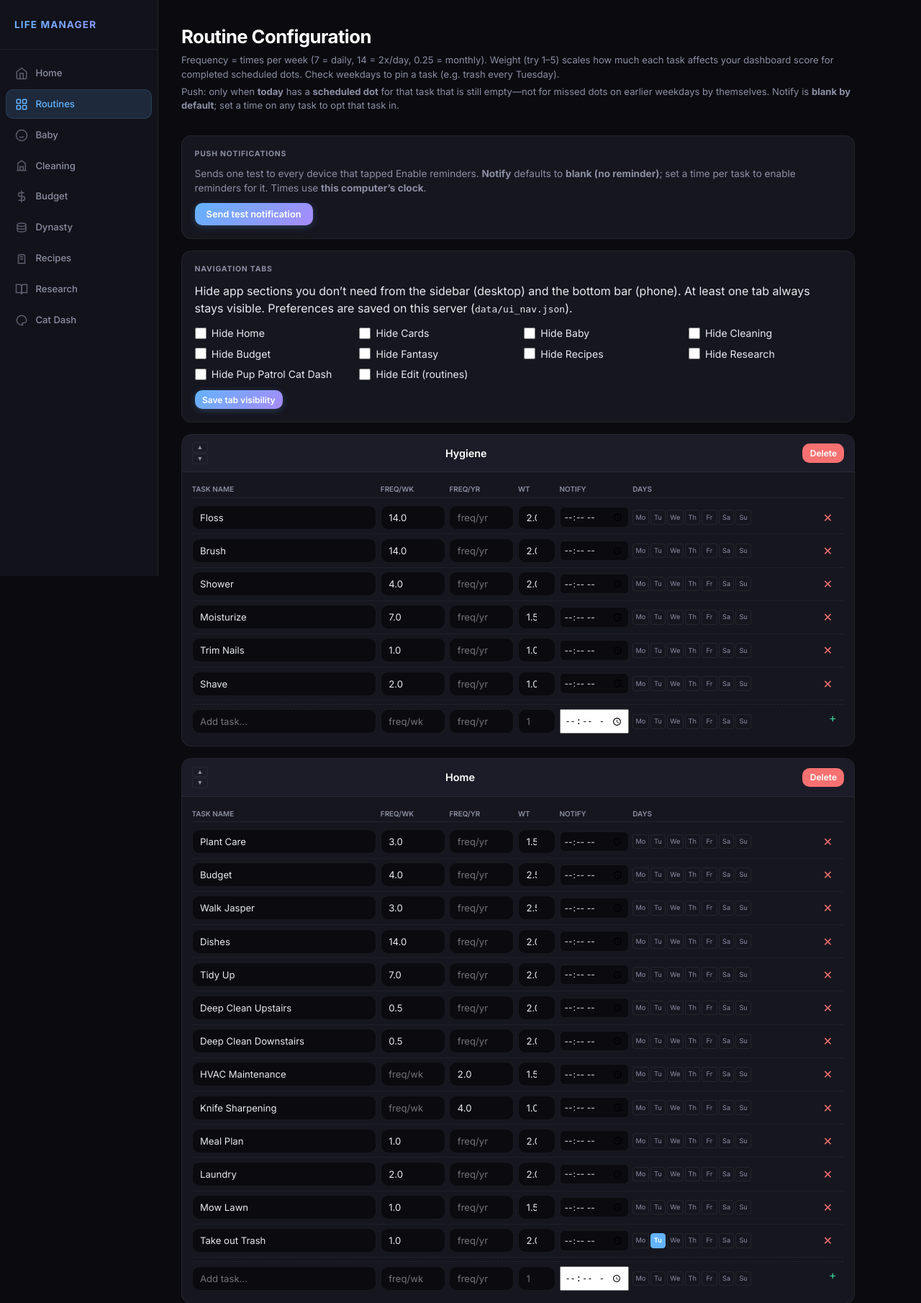
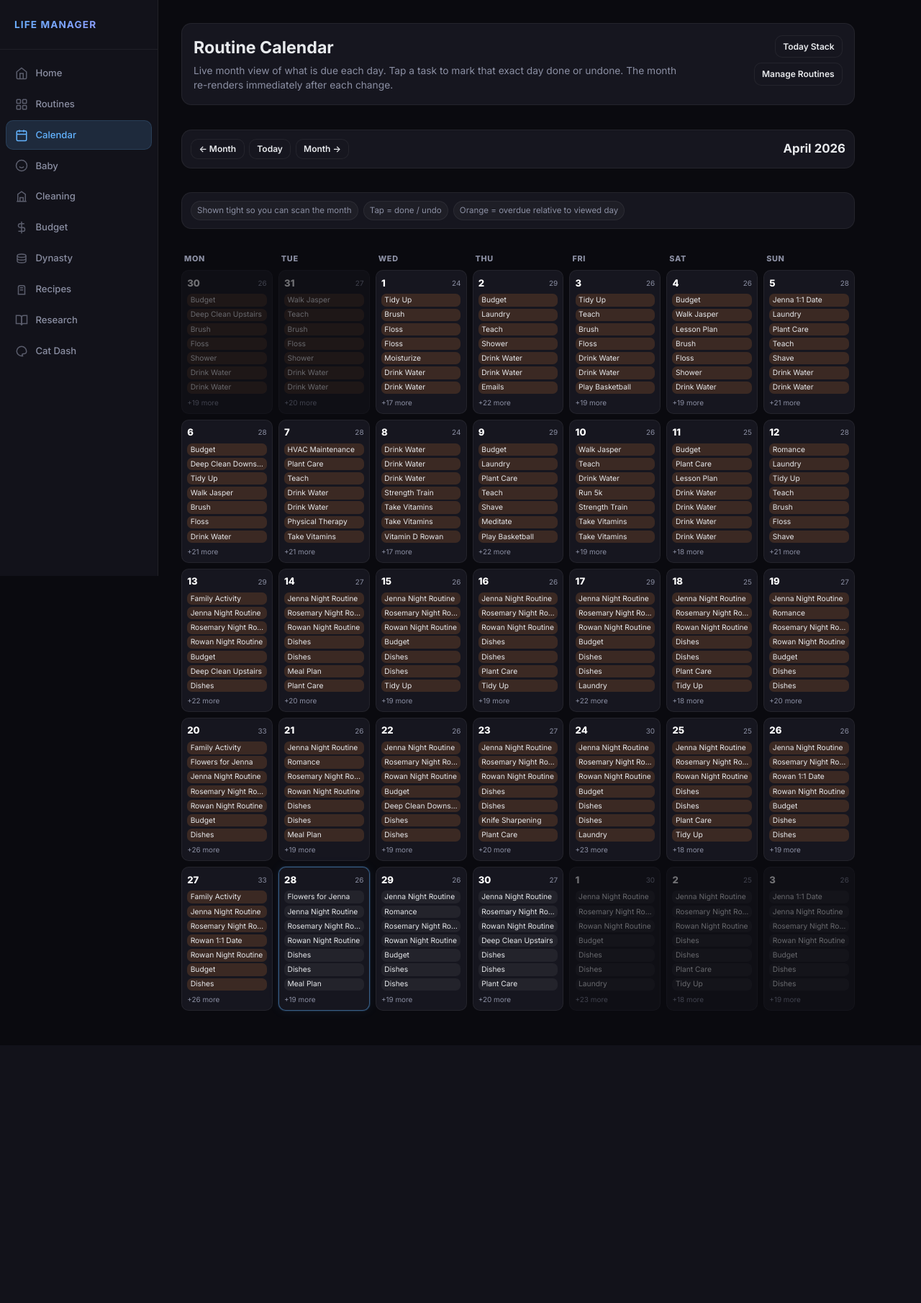
Before and after one commit to Starvard/life-manager, a Flask app: page /routines?view=calendar in a window 1280 px wide. Shown: the top 1810 px of the page at 72% size. After the commit the page ends 1405 px from the top, so only its background shows below. Run offline with Flask 3, Linux system fonts and the light colour scheme; some libraries are stand-ins or nearby versions.

Commit message:
Add live routine calendar view
Add a Calendar tab at /routines?view=calendar that renders a live month view from existing routine card data. Each day shows due tasks tightly and supports tapping a task to mark that exact day/dot done or undone through the existing set-dot API.

Also add Calendar to nav visibility preferences and polish the dashboard so Routines and Calendar are separate entry points.

```diff
--- /dev/null
+++ b/static/js/nav-dashboard-polish.js
@@ -0,0 +1,39 @@
+(function () {
+  function polishDashboardTiles() {
+    const grid = document.querySelector('.app-grid');
+    if (!grid) return;
+
+    const editTile = grid.querySelector('[data-nav-tab="edit"]');
+    if (editTile) editTile.remove();
+
+    const routinesTile = grid.querySelector('[data-nav-tab="cards"]');
+    if (routinesTile) {
+      const name = routinesTile.querySelector('.app-tile-name');
+      const desc = routinesTile.querySelector('.app-tile-desc');
+      const secondary = routinesTile.querySelector('.btn-outline');
+      if (name) name.textContent = 'Routines';
+      if (desc) desc.textContent = 'Today stack, overdue items, done list, and routine management.';
+      if (secondary) {
+        secondary.href = '/routines';
+        secondary.textContent = 'Manage';
+      }
+    }
+
+    if (!grid.querySelector('[data-nav-tab="calendar"]')) {
+      const tile = document.createElement('div');
+      tile.className = 'app-tile';
+      tile.setAttribute('data-nav-tab', 'calendar');
+      tile.innerHTML = '<div class="app-tile-head"><span class="app-tile-name">Calendar</span></div>' +
+        '<p class="app-tile-desc">Live month view of routine due dates and completed tasks.</p>' +
+        '<div class="app-tile-actions"><a href="/routines?view=calendar" class="btn btn-sm btn-primary">Open</a></div>';
+      if (routinesTile && routinesTile.nextSibling) grid.insertBefore(tile, routinesTile.nextSibling);
+      else grid.appendChild(tile);
+    }
+  }
+
+  if (document.readyState === 'loading') {
+    document.addEventListener('DOMContentLoaded', polishDashboardTiles);
+  } else {
+    polishDashboardTiles();
+  }
+})();
--- /dev/null
+++ b/static/js/routine-calendar.js
@@ -0,0 +1,240 @@
+(function () {
+  const params = new URLSearchParams(location.search);
+  if (location.pathname !== '/routines' || params.get('view') !== 'calendar') return;
+
+  const DAYS = ['Mon', 'Tue', 'Wed', 'Thu', 'Fri', 'Sat', 'Sun'];
+  const AREA_CLASS_PREFIX = 'cal-area-';
+
+  function parseIso(s) { return new Date(String(s).slice(0, 10) + 'T00:00:00'); }
+  function iso(d) {
+    const y = d.getFullYear();
+    const m = String(d.getMonth() + 1).padStart(2, '0');
+    const day = String(d.getDate()).padStart(2, '0');
+    return y + '-' + m + '-' + day;
+  }
+  function addDays(d, n) { const x = new Date(d); x.setDate(x.getDate() + n); return x; }
+  function monthKey(d) { return d.getFullYear() + '-' + String(d.getMonth() + 1).padStart(2, '0'); }
+  function monthLabel(d) { return d.toLocaleDateString('en-US', { month: 'long', year: 'numeric' }); }
+  function weekKeyFor(d) {
+    const x = new Date(Date.UTC(d.getFullYear(), d.getMonth(), d.getDate()));
+    const day = x.getUTCDay() || 7;
+    x.setUTCDate(x.getUTCDate() + 4 - day);
+    const yearStart = new Date(Date.UTC(x.getUTCFullYear(), 0, 1));
+    const week = Math.ceil((((x - yearStart) / 86400000) + 1) / 7);
+    return x.getUTCFullYear() + '-W' + String(week).padStart(2, '0');
+  }
+  function mondayFor(d) { const x = new Date(d); const n = (x.getDay() + 6) % 7; x.setDate(x.getDate() - n); return x; }
+  function esc(s) { return String(s || '').replace(/[&<>"']/g, (c) => ({'&':'&amp;','<':'&lt;','>':'&gt;','"':'&quot;',"'":'&#39;'}[c])); }
+
+  function injectStyles() {
+    if (document.getElementById('routine-calendar-styles')) return;
+    const style = document.createElement('style');
+    style.id = 'routine-calendar-styles';
+    style.textContent = `
+      .routine-calendar-shell { display:grid; gap:.85rem; }
+      .cal-hero { display:flex; justify-content:space-between; align-items:flex-start; gap:1rem; padding:1rem; }
+      .cal-hero h1 { margin:0; font-size:1.45rem; }
+      .cal-hero p { margin:.25rem 0 0; color:var(--text-muted); font-size:.86rem; max-width:46rem; }
+      .cal-actions { display:flex; flex-wrap:wrap; justify-content:flex-end; gap:.45rem; }
+      .cal-toolbar { display:flex; align-items:center; justify-content:space-between; gap:.75rem; padding:.75rem; }
+      .cal-toolbar h2 { margin:0; font-size:1.05rem; }
+      .cal-nav { display:flex; gap:.4rem; flex-wrap:wrap; }
+      .cal-grid { display:grid; grid-template-columns:repeat(7, minmax(0, 1fr)); gap:.5rem; }
+      .cal-dow { color:var(--text-muted); font-size:.68rem; font-weight:800; letter-spacing:.06em; text-transform:uppercase; padding:0 .25rem; }
+      .cal-day { min-height:7.3rem; padding:.45rem; border:1px solid var(--border); border-radius:var(--radius-sm); background:var(--surface); overflow:hidden; }
+      .cal-day.is-other { opacity:.42; }
+      .cal-day.is-today { border-color:rgba(99,179,255,.45); box-shadow:0 0 0 1px rgba(99,179,255,.14), 0 0 16px rgba(99,179,255,.08); }
+      .cal-date-row { display:flex; align-items:center; justify-content:space-between; gap:.25rem; margin-bottom:.32rem; }
+      .cal-date-num { font-size:.82rem; font-weight:800; color:var(--text-bright); }
+      .cal-count { font-size:.62rem; color:var(--text-muted); }
+      .cal-tasks { display:flex; flex-direction:column; gap:.18rem; }
+      .cal-task { width:100%; border:0; border-radius:.42rem; padding:.18rem .28rem; background:rgba(255,255,255,.055); color:var(--text); text-align:left; font:inherit; font-size:.64rem; line-height:1.13; cursor:pointer; white-space:nowrap; overflow:hidden; text-overflow:ellipsis; }
+      .cal-task:hover { background:rgba(99,179,255,.14); }
+      .cal-task.done { text-decoration:line-through; opacity:.55; }
+      .cal-task.overdue { background:rgba(251,146,60,.16); }
+      .cal-task.extra { outline:1px dashed rgba(148,163,184,.32); }
+      .cal-empty { color:var(--text-light); font-size:.64rem; padding-top:.2rem; }
+      .cal-more { color:var(--text-muted); font-size:.62rem; margin-top:.12rem; }
+      .cal-legend { display:flex; flex-wrap:wrap; gap:.45rem; color:var(--text-muted); font-size:.72rem; padding:.65rem .75rem; }
+      .cal-legend span { border:1px solid var(--border); border-radius:999px; padding:.25rem .5rem; background:rgba(255,255,255,.035); }
+      .cal-loading { padding:1rem; color:var(--text-muted); }
+      @media (max-width:760px) {
+        .cal-grid { gap:.3rem; }
+        .cal-day { min-height:5.8rem; padding:.32rem; }
+        .cal-task { font-size:.57rem; padding:.14rem .22rem; }
+        .cal-dow { font-size:.58rem; }
+        .cal-hero { display:block; }
+        .cal-actions { justify-content:flex-start; margin-top:.7rem; }
+      }
+    `;
+    document.head.appendChild(style);
+  }
+
+  function replacePageShell() {
+    injectStyles();
+    const main = document.querySelector('.main-content');
+    if (!main) return null;
+    main.innerHTML = `
+      <div class="routine-calendar-shell">
+        <section class="card cal-hero">
+          <div>
+            <h1>Routine Calendar</h1>
+            <p>Live month view of what is due each day. Tap a task to mark that exact day done or undone. The month re-renders immediately after each change.</p>
+          </div>
+          <div class="cal-actions">
+            <a class="btn btn-secondary btn-sm" href="/cards">Today Stack</a>
+            <a class="btn btn-secondary btn-sm" href="/routines">Manage Routines</a>
+          </div>
+        </section>
+        <section class="card cal-toolbar">
+          <div class="cal-nav">
+            <button type="button" class="btn btn-secondary btn-sm" id="cal-prev">← Month</button>
+            <button type="button" class="btn btn-secondary btn-sm" id="cal-today">Today</button>
+            <button type="button" class="btn btn-secondary btn-sm" id="cal-next">Month →</button>
+          </div>
+          <h2 id="cal-title"></h2>
+        </section>
+        <section class="cal-legend card">
+          <span>Shown tight so you can scan the month</span>
+          <span>Tap = done / undo</span>
+          <span>Orange = overdue relative to viewed day</span>
+        </section>
+        <div id="cal-mount" class="cal-loading">Loading calendar…</div>
+      </div>`;
+    return main;
+  }
+
+  const state = {
+    current: parseIso((params.get('month') || new Date().toISOString().slice(0, 7)) + '-01'),
+    weekCache: new Map(),
+  };
+
+  async function fetchWeek(wk) {
+    if (state.weekCache.has(wk)) return state.weekCache.get(wk);
+    const p = fetch('/api/routine-cards/' + encodeURIComponent(wk))
+      .then((r) => r.json())
+      .then((data) => data.areas || {});
+    state.weekCache.set(wk, p);
+    return p;
+  }
+
+  async function weeksForRange(start, end) {
+    const weeks = new Set();
+    for (let d = new Date(start); d <= end; d = addDays(d, 1)) weeks.add(weekKeyFor(d));
+    const out = {};
+    await Promise.all(Array.from(weeks).map(async (wk) => { out[wk] = await fetchWeek(wk); }));
+    return out;
+  }
+
+  function itemsForDay(cardsByWeek, day) {
+    const wk = weekKeyFor(day);
+    const cards = cardsByWeek[wk] || {};
+    const monday = mondayFor(day);
+    const di = Math.round((day - monday) / 86400000);
+    const today = new Date(); today.setHours(0,0,0,0);
+    const out = [];
+    Object.entries(cards).forEach(([areaKey, card]) => {
+      const all = [];
+      (card.tasks || []).forEach((task, taskIndex) => all.push({ task, taskIndex, list: 'tasks', areaKey, areaName: card.area_name || areaKey, weekKey: card.week_key }));
+      (card.extra_tasks || []).forEach((task, taskIndex) => all.push({ task, taskIndex, list: 'extra_tasks', areaKey, areaName: card.area_name || areaKey, weekKey: card.week_key, extra: true }));
+      all.forEach((row) => {
+        const task = row.task;
+        const scheduled = Number((task.scheduled || [])[di] || 0);
+        const dayRow = (task.days || [])[di] || [];
+        const slots = Math.max(scheduled, dayRow.length > 1 ? dayRow.length : 0);
+        for (let dot = 0; dot < slots; dot++) {
+          const done = !!dayRow[dot];
+          const isScheduled = dot < scheduled;
+          if (!isScheduled && !done) continue;
+          out.push({ ...row, name: task.name, dot, done, scheduled: isScheduled, overdue: !done && day < today });
+        }
+      });
+    });
+    out.sort((a, b) => Number(a.done) - Number(b.done) || a.areaName.localeCompare(b.areaName) || a.name.localeCompare(b.name));
+    return out;
+  }
+
+  async function toggleItem(item, day) {
+    const di = Math.round((day - mondayFor(day)) / 86400000);
+    const next = !item.done;
+    await fetch('/api/routine-cards/' + item.weekKey + '/' + item.areaKey + '/set-dot', {
+      method: 'PATCH',
+      headers: { 'Content-Type': 'application/json' },
+      body: JSON.stringify({ task: item.taskIndex, day: di, dot: item.dot, value: next, list: item.list }),
+    });
+    state.weekCache.delete(item.weekKey);
+    await renderCalendar();
+  }
+
+  function monthRange(monthDate) {
+    const first = new Date(monthDate.getFullYear(), monthDate.getMonth(), 1);
+    const last = new Date(monthDate.getFullYear(), monthDate.getMonth() + 1, 0);
+    const start = mondayFor(first);
+    const end = addDays(mondayFor(last), 6);
+    return { first, last, start, end };
+  }
+
+  async function renderCalendar() {
+    const mount = document.getElementById('cal-mount');
+    const title = document.getElementById('cal-title');
+    if (!mount || !title) return;
+    title.textContent = monthLabel(state.current);
+    mount.className = 'cal-loading';
+    mount.textContent = 'Loading calendar…';
+
+    const { first, last, start, end } = monthRange(state.current);
+    const cardsByWeek = await weeksForRange(start, end);
+    const todayIso = iso(new Date());
+    let html = '<div class="cal-grid">' + DAYS.map((d) => '<div class="cal-dow">' + d + '</div>').join('');
+    const dayItems = new Map();
+    for (let d = new Date(start); d <= end; d = addDays(d, 1)) {
+      const key = iso(d);
+      const items = itemsForDay(cardsByWeek, d);
+      dayItems.set(key, items);
+      const inMonth = d >= first && d <= last;
+      const cls = ['cal-day'];
+      if (!inMonth) cls.push('is-other');
+      if (key === todayIso) cls.push('is-today');
+      const visible = items.slice(0, 7);
+      html += '<div class="' + cls.join(' ') + '" data-day="' + key + '">';
+      html += '<div class="cal-date-row"><span class="cal-date-num">' + d.getDate() + '</span><span class="cal-count">' + items.length + '</span></div>';
+      html += '<div class="cal-tasks">';
+      if (!items.length) html += '<div class="cal-empty">clear</div>';
+      visible.forEach((it, idx) => {
+        const taskCls = ['cal-task'];
+        if (it.done) taskCls.push('done');
+        if (it.overdue) taskCls.push('overdue');
+        if (it.extra) taskCls.push('extra');
+        html += '<button type="button" class="' + taskCls.join(' ') + '" data-day="' + key + '" data-idx="' + idx + '" title="' + esc(it.areaName + ' · ' + it.name) + '">' + esc((it.done ? '✓ ' : '') + it.name) + '</button>';
+      });
+      if (items.length > visible.length) html += '<div class="cal-more">+' + (items.length - visible.length) + ' more</div>';
+      html += '</div></div>';
+    }
+    html += '</div>';
+    mount.className = '';
+    mount.innerHTML = html;
+    mount.querySelectorAll('.cal-task').forEach((btn) => {
+      btn.addEventListener('click', () => {
+        const key = btn.getAttribute('data-day');
+        const idx = Number(btn.getAttribute('data-idx'));
+        const item = (dayItems.get(key) || [])[idx];
+        if (item) toggleItem(item, parseIso(key));
+      });
+    });
+  }
+
+  function setMonth(delta) {
+    state.current = new Date(state.current.getFullYear(), state.current.getMonth() + delta, 1);
+    const url = new URL(location.href);
+    url.searchParams.set('view', 'calendar');
+    url.searchParams.set('month', monthKey(state.current));
+    history.replaceState(null, '', url.toString());
+    renderCalendar();
+  }
+
+  replacePageShell();
+  document.getElementById('cal-prev')?.addEventListener('click', () => setMonth(-1));
+  document.getElementById('cal-next')?.addEventListener('click', () => setMonth(1));
+  document.getElementById('cal-today')?.addEventListener('click', () => { state.current = parseIso(new Date().toISOString().slice(0, 7) + '-01'); setMonth(0); });
+  renderCalendar();
+})();
--- a/templates/base.html
+++ b/templates/base.html
@@ -17,7 +17,8 @@
     <script defer src="https://cdn.jsdelivr.net/npm/alpinejs@3.x.x/dist/cdn.min.js"></script>
 </head>
 <body>
-    {% set routines_active = request.endpoint in ('cards_page', 'cards_day_page', 'routines_page') %}
+    {% set calendar_active = request.endpoint == 'routines_page' and request.args.get('view') == 'calendar' %}
+    {% set routines_active = request.endpoint in ('cards_page', 'cards_day_page') or (request.endpoint == 'routines_page' and not calendar_active) %}
     <div class="app-shell">
         <aside class="sidebar">
             <div class="sidebar-brand">Life Manager</div>
@@ -29,6 +30,10 @@
                 <a href="{{ url_for('cards_page', week=routine_default_week) }}" data-nav-tab="cards" class="{% if routines_active %}active{% endif %}{% if 'cards' in hidden_nav_tabs %} nav-link-hidden{% endif %}">
                     <svg viewBox="0 0 24 24" fill="none" stroke="currentColor" stroke-width="2"><rect x="3" y="3" width="7" height="7" rx="1"/><rect x="14" y="3" width="7" height="7" rx="1"/><rect x="3" y="14" width="7" height="7" rx="1"/><rect x="14" y="14" width="7" height="7" rx="1"/></svg>
                     <span>Routines</span>
+                </a>
+                <a href="{{ url_for('routines_page', view='calendar') }}" data-nav-tab="calendar" class="{% if calendar_active %}active{% endif %}{% if 'calendar' in hidden_nav_tabs %} nav-link-hidden{% endif %}">
+                    <svg viewBox="0 0 24 24" fill="none" stroke="currentColor" stroke-width="2"><rect x="3" y="4" width="18" height="18" rx="2"/><path d="M16 2v4M8 2v4M3 10h18"/></svg>
+                    <span>Calendar</span>
                 </a>
                 <a href="{{ url_for('baby_page') }}" data-nav-tab="baby" class="{% if request.endpoint == 'baby_page' %}active{% endif %}{% if 'baby' in hidden_nav_tabs %} nav-link-hidden{% endif %}">
                     <svg viewBox="0 0 24 24" fill="none" stroke="currentColor" stroke-width="2"><circle cx="12" cy="12" r="10"/><path d="M8 14s1.5 2 4 2 4-2 4-2"/></svg>
@@ -79,6 +84,10 @@
                 <svg viewBox="0 0 24 24" fill="none" stroke="currentColor" stroke-width="2"><rect x="3" y="3" width="7" height="7" rx="1"/><rect x="14" y="3" width="7" height="7" rx="1"/><rect x="3" y="14" width="7" height="7" rx="1"/><rect x="14" y="14" width="7" height="7" rx="1"/></svg>
                 Routines
             </a>
+            <a href="{{ url_for('routines_page', view='calendar') }}" data-nav-tab="calendar" class="{% if calendar_active %}active{% endif %}{% if 'calendar' in hidden_nav_tabs %} nav-link-hidden{% endif %}">
+                <svg viewBox="0 0 24 24" fill="none" stroke="currentColor" stroke-width="2"><rect x="3" y="4" width="18" height="18" rx="2"/><path d="M16 2v4M8 2v4M3 10h18"/></svg>
+                Calendar
+            </a>
             <a href="{{ url_for('baby_page') }}" data-nav-tab="baby" class="{% if request.endpoint == 'baby_page' %}active{% endif %}{% if 'baby' in hidden_nav_tabs %} nav-link-hidden{% endif %}">
                 <svg viewBox="0 0 24 24" fill="none" stroke="currentColor" stroke-width="2"><circle cx="12" cy="12" r="10"/><path d="M8 14s1.5 2 4 2 4-2 4-2"/></svg>
                 Baby
@@ -113,5 +122,6 @@
     <script src="{{ url_for('static', filename='js/app.js') }}?v={{ cache_bust }}"></script>
     <script src="{{ url_for('static', filename='js/budget-polish.js') }}?v={{ cache_bust }}"></script>
     <script src="{{ url_for('static', filename='js/budget-category-drilldown.js') }}?v={{ cache_bust }}"></script>
+    <script src="{{ url_for('static', filename='js/nav-dashboard-polish.js') }}?v={{ cache_bust }}"></script>
 </body>
 </html>
--- a/templates/routines.html
+++ b/templates/routines.html
@@ -186,4 +186,5 @@ document.getElementById("routines-test-push")?.addEventListener("click", async (
     }
 });
 </script>
+<script src="{{ url_for('static', filename='js/routine-calendar.js') }}?v={{ cache_bust }}"></script>
 {% endblock %}
```
Also changed, not shown: services/ui_prefs.py (+5 -8 lines).
